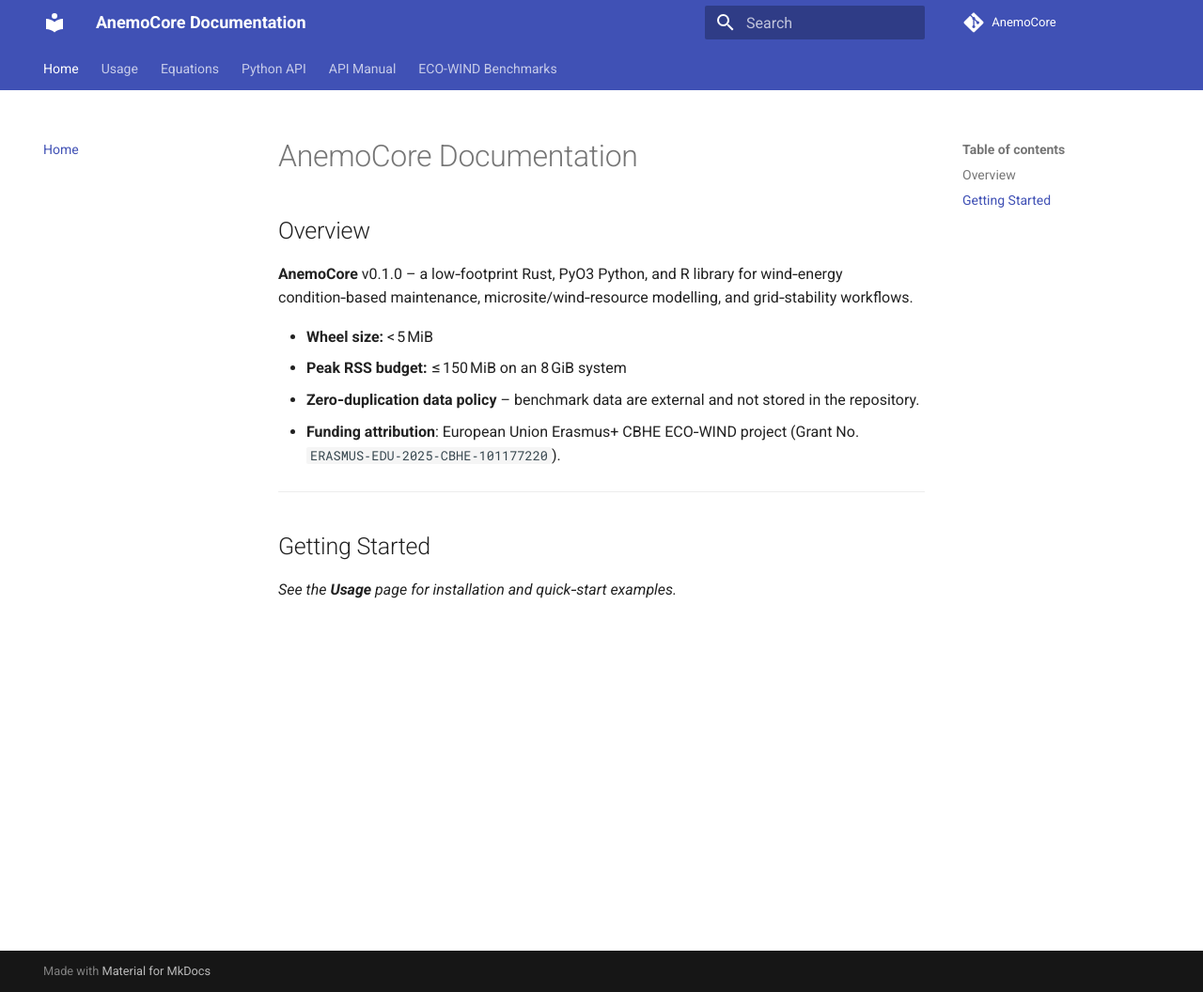
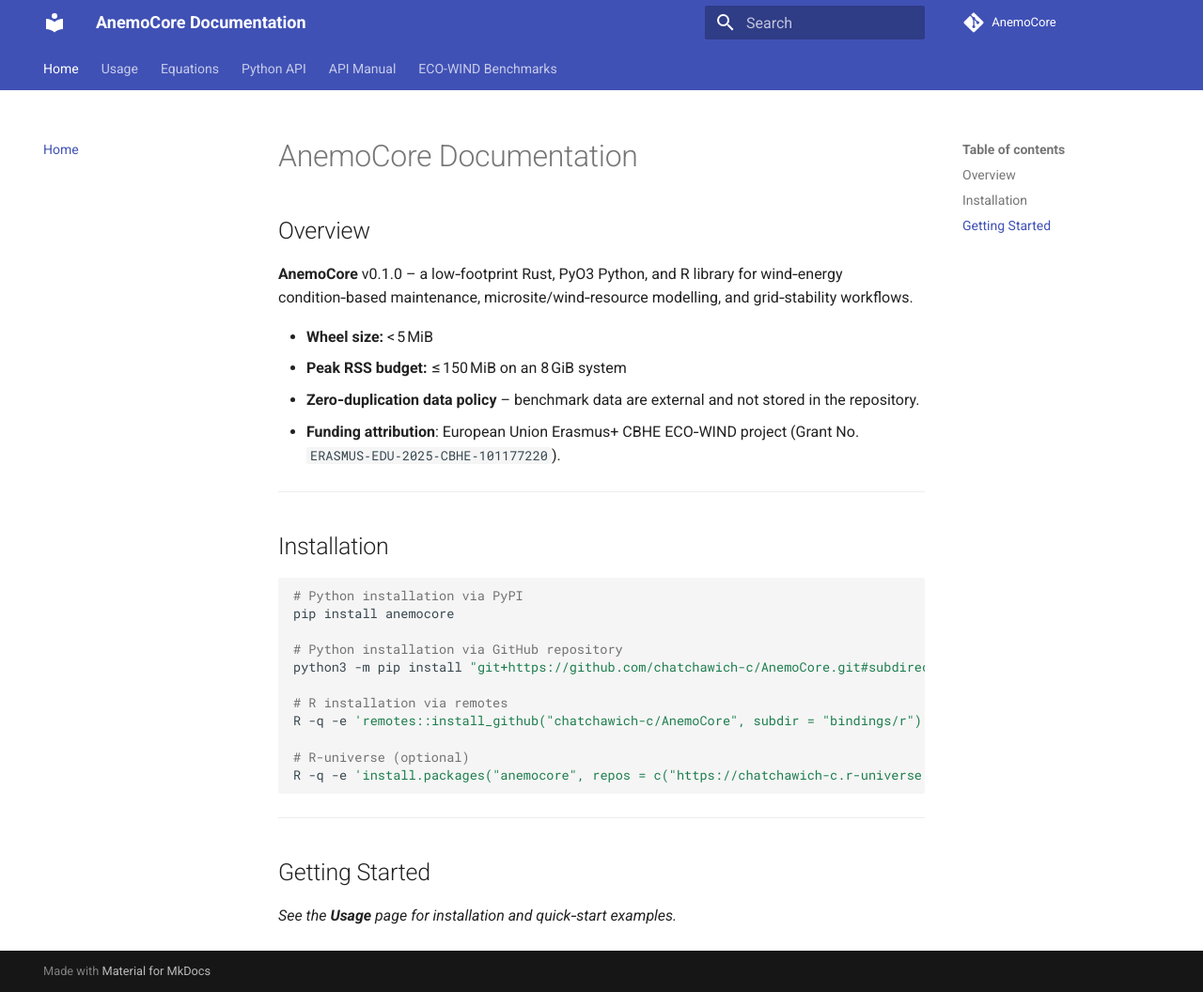
Before and after one commit to chatchawich-c/AnemoCore, an MkDocs documentation site: the page built from docs/index.md, in a window 1280 px wide and 1056 px high. Shown: the whole window at 94% size. Built offline with MkDocs 1.6.1 and Material for MkDocs 9.7.7, drawn with Linux system fonts in a browser that asks for light colours; comment, search, counter and statistics services are not loaded.

Commit message:
Add files via upload

````diff
--- a/docs/index.md
+++ b/docs/index.md
@@ -10,6 +10,23 @@
 - **Funding attribution**: European Union Erasmus+ CBHE ECO‑WIND project (Grant No. `ERASMUS‑EDU‑2025‑CBHE‑101177220`).
 
 ---
+## Installation
+
+```bash
+# Python installation via PyPI
+pip install anemocore
+
+# Python installation via GitHub repository
+python3 -m pip install "git+https://github.com/chatchawich-c/AnemoCore.git#subdirectory=bindings/python"
+
+# R installation via remotes
+R -q -e 'remotes::install_github("chatchawich-c/AnemoCore", subdir = "bindings/r")'
+
+# R-universe (optional)
+R -q -e 'install.packages("anemocore", repos = c("https://chatchawich-c.r-universe.dev", "https://cloud.r-project.org"))'
+```
+
+---
 
 ## Getting Started
 
````
Also changed, not shown: docs/usage.md (+12 -2 lines).
